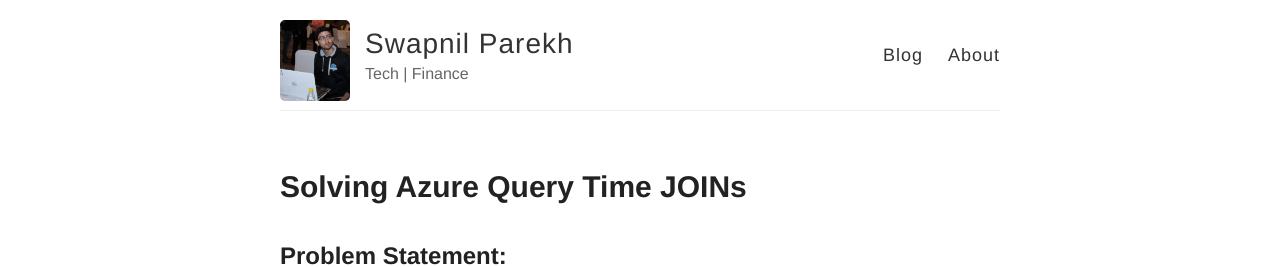
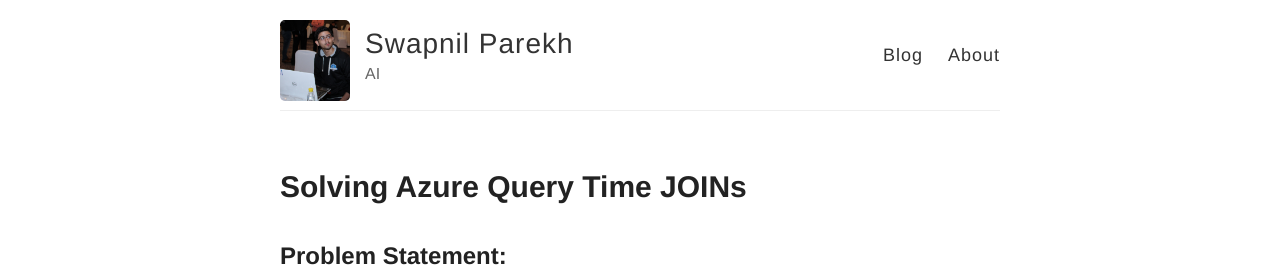
Before and after one commit to swapnilparekh/swapnilparekh.github.io, a Jekyll site: the page built from index.html, in a window 1280 px wide. Shown: the top 267 px of the page. Built offline with Jekyll 4.4.1, drawn with Linux system fonts in a browser that asks for light colours.

Commit message:
Update _config.yml

```diff
--- a/_config.yml
+++ b/_config.yml
@@ -6,7 +6,7 @@
 name: Swapnil Parekh
 
 # Short bio or description (displayed in the header)
-description: Tech | Finance
+description: AI
 
 # URL of your avatar or profile pic (you could use your GitHub profile pic)
 avatar: https://raw.githubusercontent.com/swapnilparekh/swapnilparekh.github.io/master/images/IMG_7459.JPG
@@ -23,7 +23,7 @@ footer-links:
   flickr:
   github: SwapnilDreams100
   instagram:
-  linkedin: swapnil-parekh-393240147
+  linkedin: swapnil-parekh
   pinterest:
   rss:
   twitter:
```
